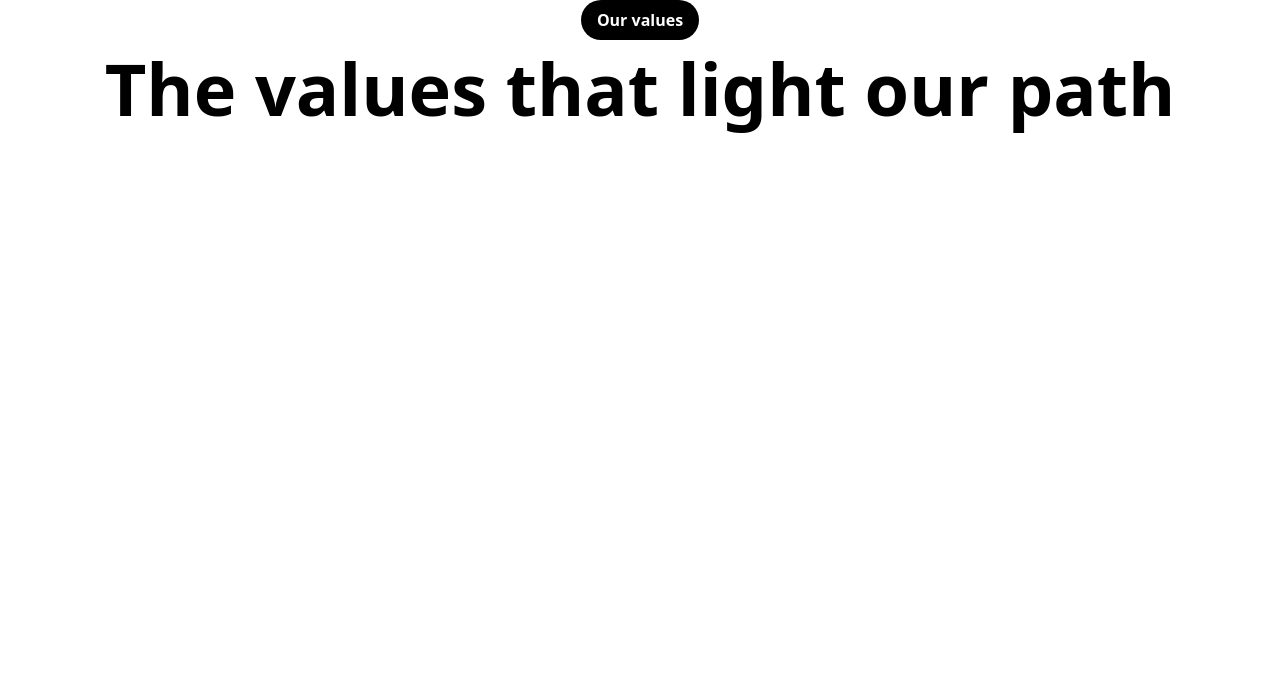
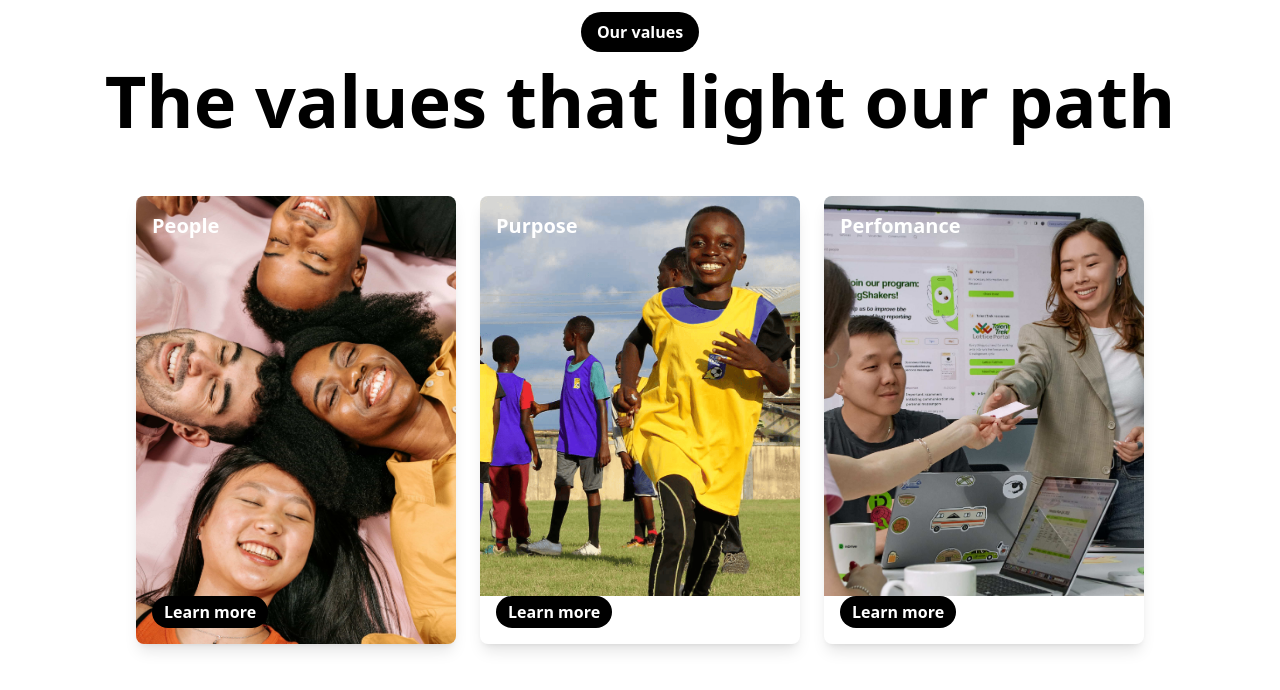
Before and after one commit to MT503sv/Uber-Indrive, a plain HTML site: page index.html in a window 1280 px wide. Drawn offline with nearby package versions, Linux system fonts and the light colour scheme.

Commit message:
finished images

```diff
--- a/components/valores.js
+++ b/components/valores.js
@@ -2,14 +2,36 @@ class valores extends HTMLElement {
     connectedCallback() {
         this.innerHTML = `
 
-        <div class="flex items-center justify-center ">
+        <div class="flex items-center justify-center mt-3">
        <button class="bg-black hover:bg-gray-800 text-white font-bold py-2 px-4 rounded-full">Our values</button>
         </div>
 
         <div class="flex items-center justify-center mt-3">
         <h1 class="text-7xl font-bold font-manrope">The values that light our path</h1>
         </div>
+
+        <div class="flex justify-center flex-wrap mt-15 gap-6 ">
+
+        <div class="relative w-80 h-[28rem] rounded-lg overflow-hidden shadow-lg">
+       <img src="img/1.jpeg" alt="people" class="w-full h-full object-cover" />
+       <div class="absolute top-4 left-4 text-white text-xl font-bold">People</div>
+       <botton class="absolute bottom-4 left-4 bg-black text-white font-semibold py-1 px-3 rounded-full">Learn more</botton>
+        </div>
+        <div class="relative w-80 h-[28rem] rounded-lg overflow-hidden shadow-lg">
+       <img src="img/2.png" alt="purpose" class="w-100 h-100 object-cover" />
+       <div class="absolute top-4 left-4 text-white text-xl font-bold">Purpose</div>
+       <botton class="absolute bottom-4 left-4 bg-black text-white font-semibold py-1 px-3 rounded-full">Learn more</botton>
+        </div>
+
+        <div class="relative w-80 h-[28rem] rounded-lg overflow-hidden shadow-lg">
+       <img src="img/3.jpeg" alt="Perfomance" class="w-100 h-100 object-cover" />
+        <div class="absolute top-4 left-4 text-white text-xl font-bold">Perfomance</div>
+        <button class="absolute bottom-4 left-4 bg-black text-white font-semibold py-1 px-3 rounded-full">Learn more</button>
+        </div>
+
+
+       </div>
         `
     }
 }
-customElements.define('pa-ge', valores);
+customElements.define('va-lues', valores);
--- a/index.html
+++ b/index.html
@@ -7,7 +7,7 @@
     <title>Document</title>
 </head>
 <body>
-    <pa-ge></pa-ge>
+    <va-lues></va-lues>
 </body>
 <script src="components/valores.js"></script>
 </html>
```
